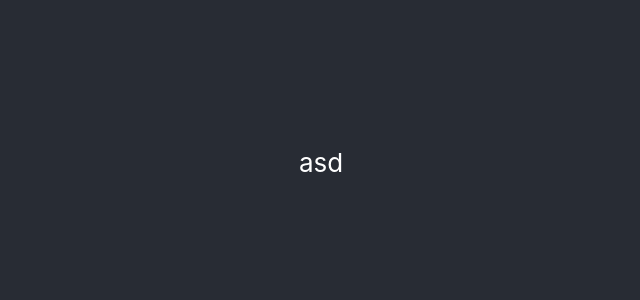
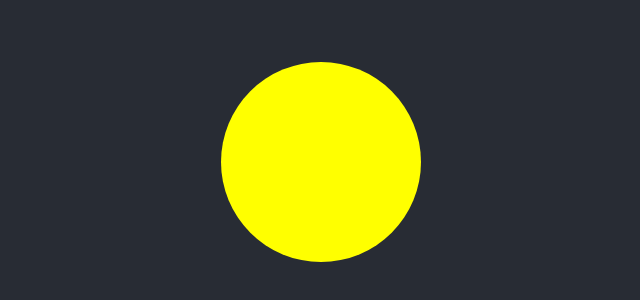
Before and after one commit to ybeliaev/d3_tutor, a React (Create React App) app: page / in a window 1280 px wide. Shown: the part 238-538 px from the top of the page, without its empty margins (319-959 px from the left). Built offline with nearby package versions, Linux system fonts and the light colour scheme.

Commit message:
add d3 and circle

```diff
--- a/src/App.js
+++ b/src/App.js
@@ -5,7 +5,14 @@ function App() {
   return (
     <div className="App">
       <header className="App-header">
-        asd
+       <svg width="500" height="200">
+         <circle
+          cx="250"
+          cy="100"
+          r="100"
+          fill="yellow"
+          ></circle>
+       </svg>
       </header>
     </div>
   );
```
